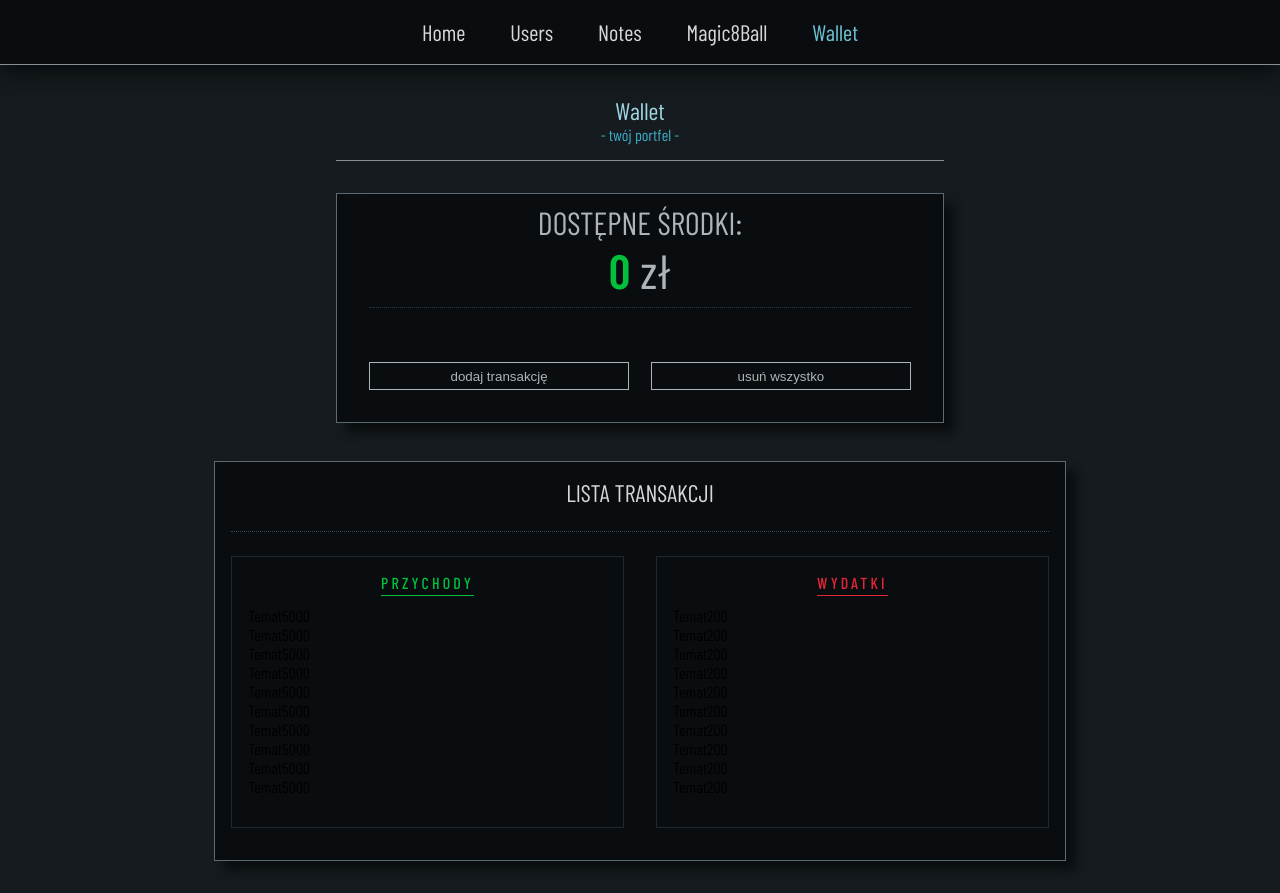
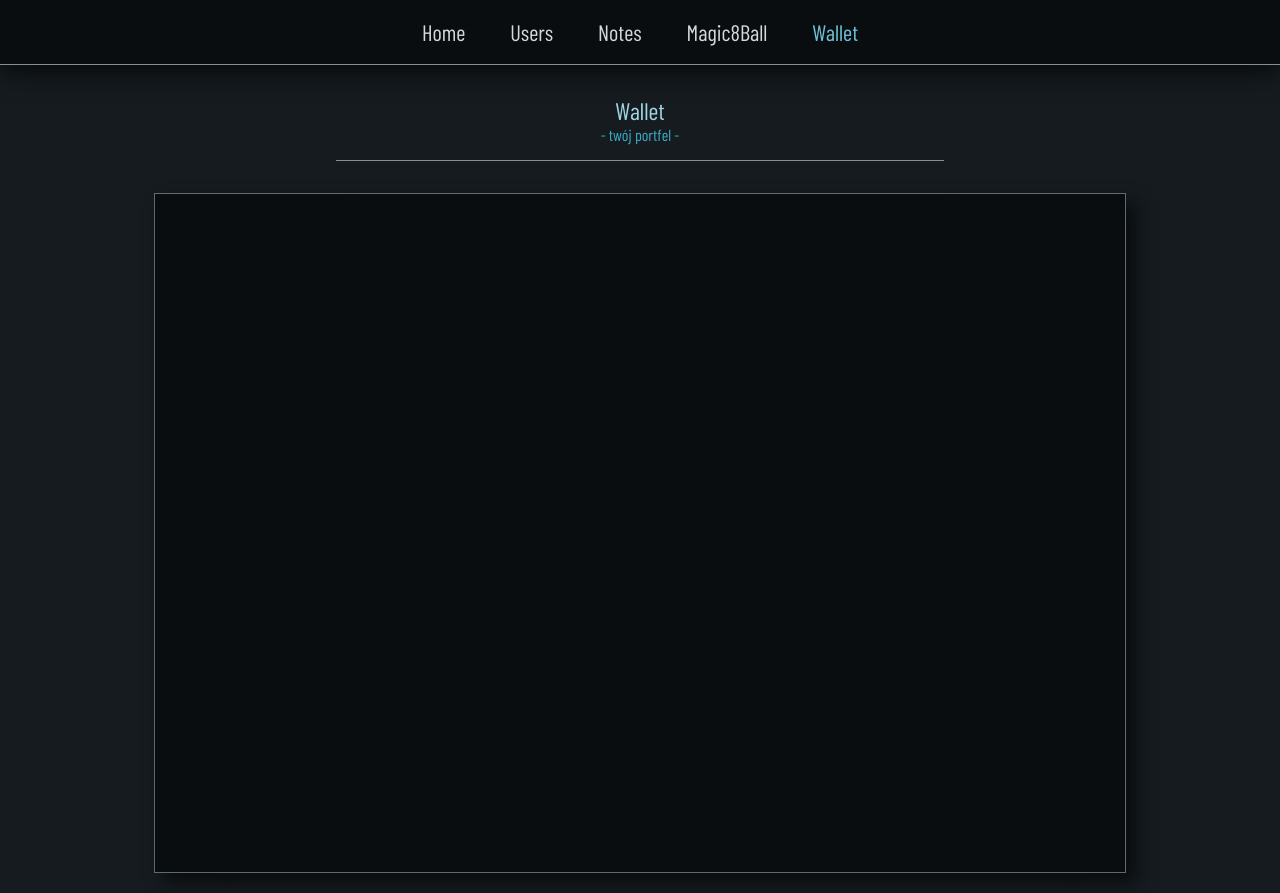
Before and after one commit to Scorpion19702022/SIMPLE_PROJECT_REACT_REDUX, a React (Vite) app: page /Wallet in a window 1280 px wide. Built offline with nearby package versions, Linux system fonts and the light colour scheme; a web font is replaced by a local one.

Commit message:
added style

```diff
--- a/src/Components/Wallet/Styles/Wallet.module.css
+++ b/src/Components/Wallet/Styles/Wallet.module.css
@@ -73,6 +73,7 @@
 }
 
 .box_wallet {
+	position: relative;
 	width: 100%;
 	height: 100%;
 	padding-top: 2em;
--- a/src/Components/Wallet/Styles/WalletInputsModal.module.css
+++ b/src/Components/Wallet/Styles/WalletInputsModal.module.css
@@ -41,3 +41,19 @@
 	--color-expense08: #5a0f15;
 	--color-expense09: #2d070a;
 }
+
+.wrapper {
+	position: absolute;
+	width: 100%;
+	height: 430px;
+	background-color: var(--color-dark10);
+	border: 0.04em solid var(--color-dark05);
+	box-shadow: 0.6em 0.6em 1em var(--color-dark10);
+}
+
+@media (min-width: 1200px) {
+	.wrapper {
+		width: 80%;
+		height: 680px;
+	}
+}
--- a/src/Components/Wallet/Wallet.tsx
+++ b/src/Components/Wallet/Wallet.tsx
@@ -1,4 +1,5 @@
 import styles from './Styles/Wallet.module.css'
+import WalletInputsModal from './WalletInputsModal'
 import WalletList from './WalletList'
 import WalletManager from './WalletManager'
 
@@ -10,6 +11,7 @@ const Wallet = () => {
 				<span className={styles.text_heading}>- twój portfel -</span>
 			</div>
 			<div className={styles.box_wallet}>
+				<WalletInputsModal />
 				<WalletManager />
 				<WalletList />
 			</div>
```
